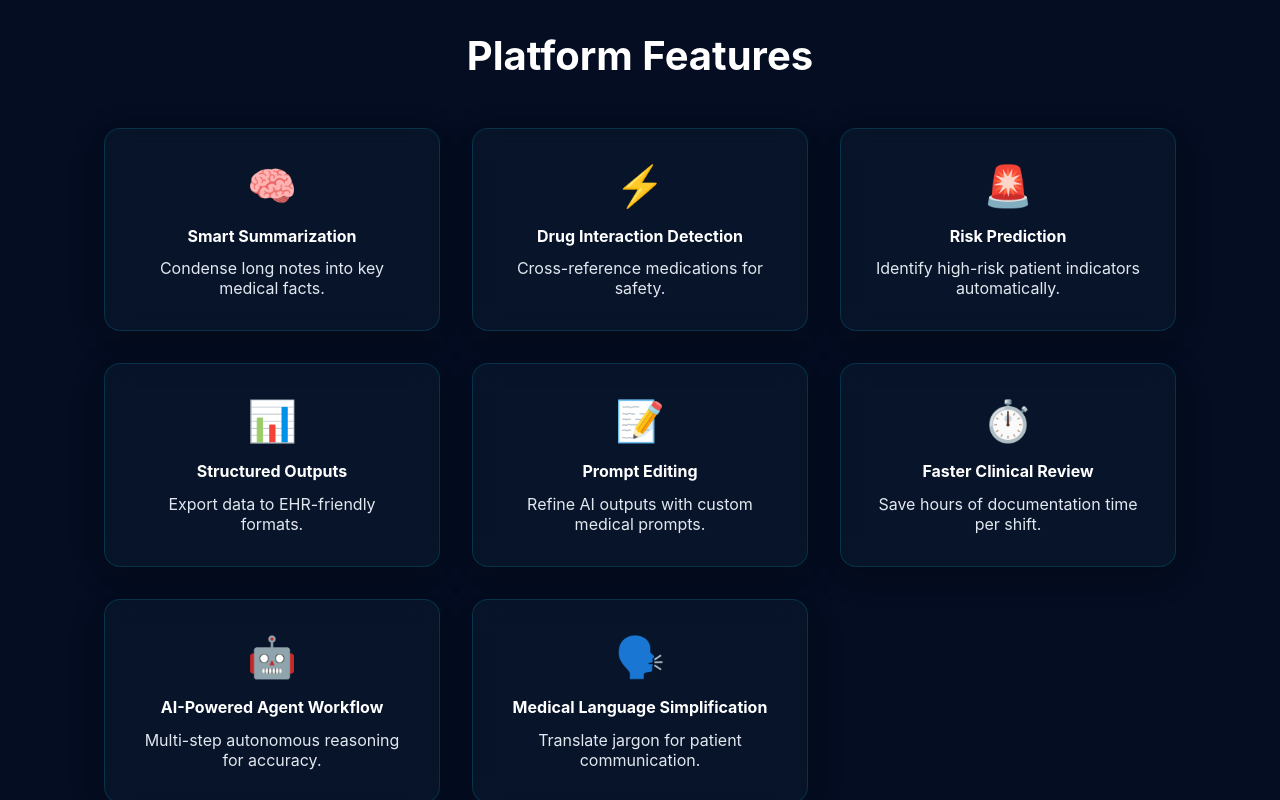
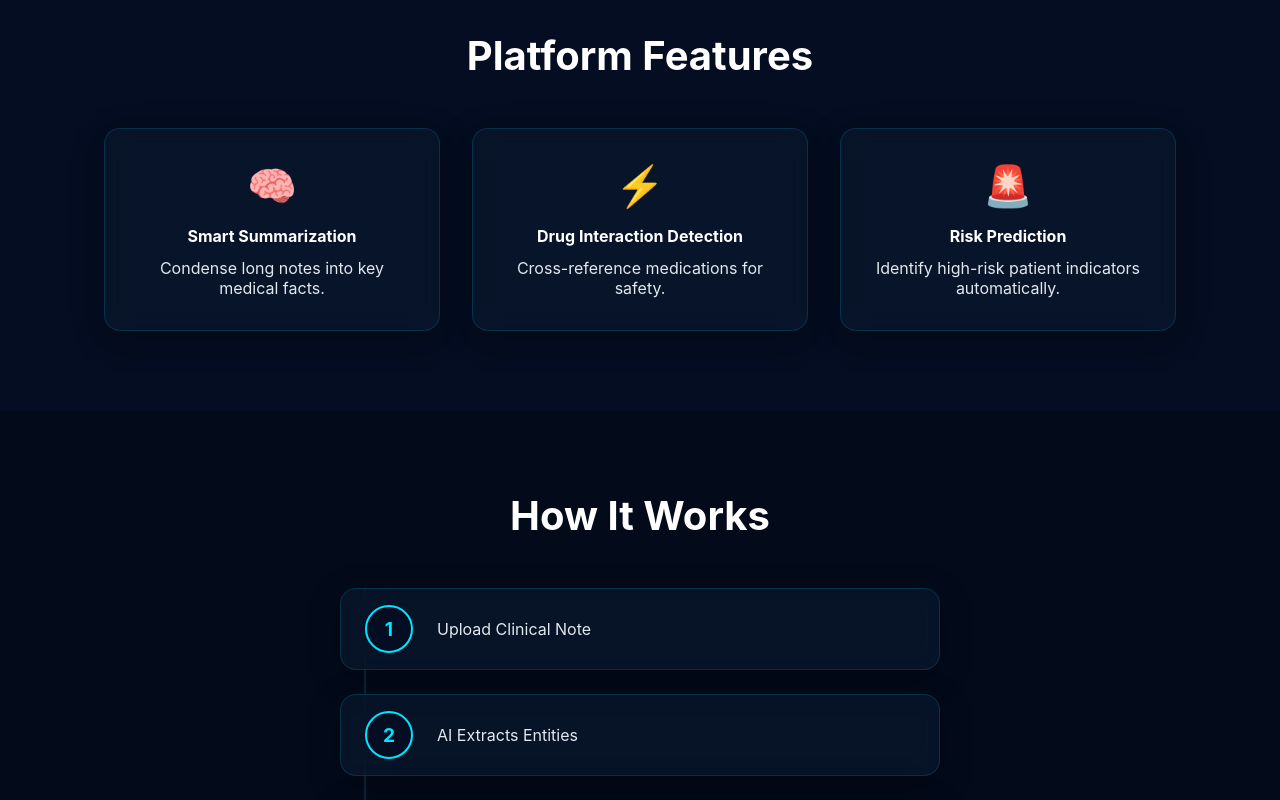
Before and after one commit to manya-n2/medbriefai, a React app in the folder frontend/: page / in a window 1280 px wide. Shown: the part 1420-2220 px from the top of the page. Built offline with nearby package versions, Linux system fonts and the light colour scheme; the HTML template or start-up script is replaced by a standard one.

Commit message:
remove fea

```diff
--- a/frontend/src/Home.jsx
+++ b/frontend/src/Home.jsx
@@ -219,11 +219,6 @@ const Home = () => {
             { icon: "🧠", title: "Smart Summarization", desc: "Condense long notes into key medical facts.", link: "/smart-summarization" },
             { icon: "⚡", title: "Drug Interaction Detection", desc: "Cross-reference medications for safety.", link: "/drug-interactions" },
             { icon: "🚨", title: "Risk Prediction", desc: "Identify high-risk patient indicators automatically.", link: "/risk-prediction" },
-            { icon: "📊", title: "Structured Outputs", desc: "Export data to EHR-friendly formats.", link: "/structured-outputs" },
-            { icon: "📝", title: "Prompt Editing", desc: "Refine AI outputs with custom medical prompts.", link: "/prompt-editing" },
-            { icon: "⏱️", title: "Faster Clinical Review", desc: "Save hours of documentation time per shift.", link: "/clinical-review" },
-            { icon: "🤖", title: "AI-Powered Agent Workflow", desc: "Multi-step autonomous reasoning for accuracy.", link: "/agent-workflow" },
-            { icon: "🗣️", title: "Medical Language Simplification", desc: "Translate jargon for patient communication.", link: "/language-simplification" }
           ].map((feature, i) => (
             <a key={i} href={feature.link} className="feature-card glass hover-elevate clickable-card">
               <div className="feature-icon">{feature.icon}</div>
```
